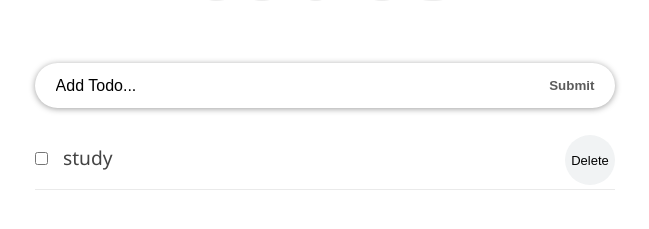
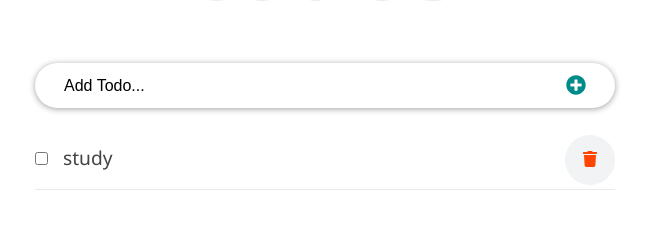
Before and after one commit to virag-ky/React-Tutorial---To-Do-App, a React (Create React App) app: page / in a window 1280 px wide. Shown: the part 233-462 px from the top of the page, without its empty margins (315-964 px from the left). Built offline with nearby package versions, Linux system fonts and the light colour scheme.

Commit message:
Add icons

```diff
--- a/package.json
+++ b/package.json
@@ -9,6 +9,7 @@
     "prop-types": "^15.8.1",
     "react": "^18.0.0",
     "react-dom": "^18.2.0",
+    "react-icons": "^4.4.0",
     "react-scripts": "5.0.1",
     "uuid": "^8.3.2",
     "web-vitals": "^2.1.4"
--- a/src/App.css
+++ b/src/App.css
@@ -108,3 +108,14 @@ h1 {
   padding: 10px;
   border: 1px solid #dfdfdf;
 }
+
+.input-submit svg {
+  color: darkcyan;
+  font-size: 20px;
+  margin-top: 2px;
+}
+
+.item button svg {
+  color: orangered;
+  font-size: 16px;
+}
--- a/src/components/InputTodo.js
+++ b/src/components/InputTodo.js
@@ -1,11 +1,12 @@
-import React, { Component } from 'react';
-import PropTypes from 'prop-types';
+import React, { Component } from "react";
+import PropTypes from "prop-types";
+import { FaPlusCircle } from "react-icons/fa";
 
 class InputTodo extends Component {
   constructor(props) {
     super(props);
     this.state = {
-      title: '',
+      title: "",
     };
   }
 
@@ -22,7 +23,7 @@ class InputTodo extends Component {
     if (title.trim()) {
       addTodoProps(title);
       this.setState({
-        title: '',
+        title: "",
       });
     }
   };
@@ -39,7 +40,7 @@ class InputTodo extends Component {
           onChange={this.onChange}
         />
         <button type="submit" className="input-submit">
-          Submit
+          <FaPlusCircle />
         </button>
       </form>
     );
--- a/src/components/TodoItem.js
+++ b/src/components/TodoItem.js
@@ -1,5 +1,6 @@
-import React from 'react';
-import PropTypes from 'prop-types';
+import React from "react";
+import PropTypes from "prop-types";
+import { FaTrash } from "react-icons/fa";
 
 function TodoItem({
   todo,
@@ -12,10 +13,10 @@ function TodoItem({
   handleUpdatedDone,
 }) {
   const completedStyle = {
-    fontStyle: 'italic',
-    color: '#595959',
+    fontStyle: "italic",
+    color: "#595959",
     opacity: 0.4,
-    textDecoration: 'line-through',
+    textDecoration: "line-through",
   };
 
   return (
@@ -28,7 +29,7 @@ function TodoItem({
           onChange={() => handleChangeProps(todo.id)}
         />
         <button type="button" onClick={() => deleteTodoProps(todo.id)}>
-          Delete
+          <FaTrash />
         </button>
         <span style={todo.completed ? completedStyle : null}>{todo.title}</span>
       </div>
```
Also changed, not shown: 1 other file (tests, documents, lock files or other folders).
